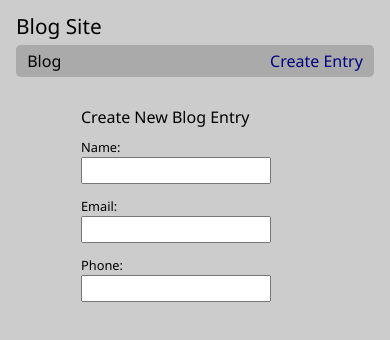
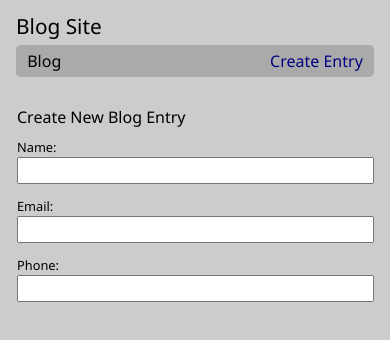
Before and after one commit to edwardtanguay/coding-challenge-react-blogsite-calimoto, a React (Vite) app: page /create-entry in a window 390 px wide. Shown: the top 340 px of the page. Built offline with nearby package versions, Linux system fonts and the light colour scheme.

Commit message:
check mobile on phone

```diff
--- a/src/styles/index.scss
+++ b/src/styles/index.scss
@@ -79,7 +79,6 @@ body {
 				line-height: 1.4rem;
 			}
 		}
-
 	}
 }
 
@@ -97,11 +96,14 @@ body {
 			width: 100%;
 
 			fieldset {
-				margin: 2em;
-				padding: 1em 2em 2em 2em;
+				margin: 2rem 0;
 				border: solid 1px #ccc;
 				border-radius: 6px;
+
+				legend {
+					margin-bottom:1rem;
 				}
+
 				.rows {
 					display: flex;
 					flex-direction: column;
@@ -110,13 +112,14 @@ body {
 					.row {
 						display: flex;
 						flex-direction: column;
-					gap: .2rem;
+						gap: 0.2rem;
 						label {
-						font-size: .8rem;
+							font-size: 0.8rem;
 						}
 						input {
-						width: 80%;
+							width: 98%;
 							font-size: 1.1rem;
+						}
 					}
 				}
 			}
@@ -150,7 +153,6 @@ body {
 				border: solid 1px #ccc;
 				border-radius: 6px;
 				background-color: #eee;
-			}
 				.rows {
 					display: flex;
 					flex-direction: column;
@@ -159,9 +161,9 @@ body {
 					.row {
 						display: flex;
 						flex-direction: column;
-					gap: .2rem;
+						gap: 0.2rem;
 						label {
-						font-size: .8rem;
+							font-size: 0.8rem;
 						}
 						input {
 							width: 100%;
@@ -172,3 +174,4 @@ body {
 			}
 		}
 	}
+}
```
Lines whose indentation alone changed are shown as unchanged.
